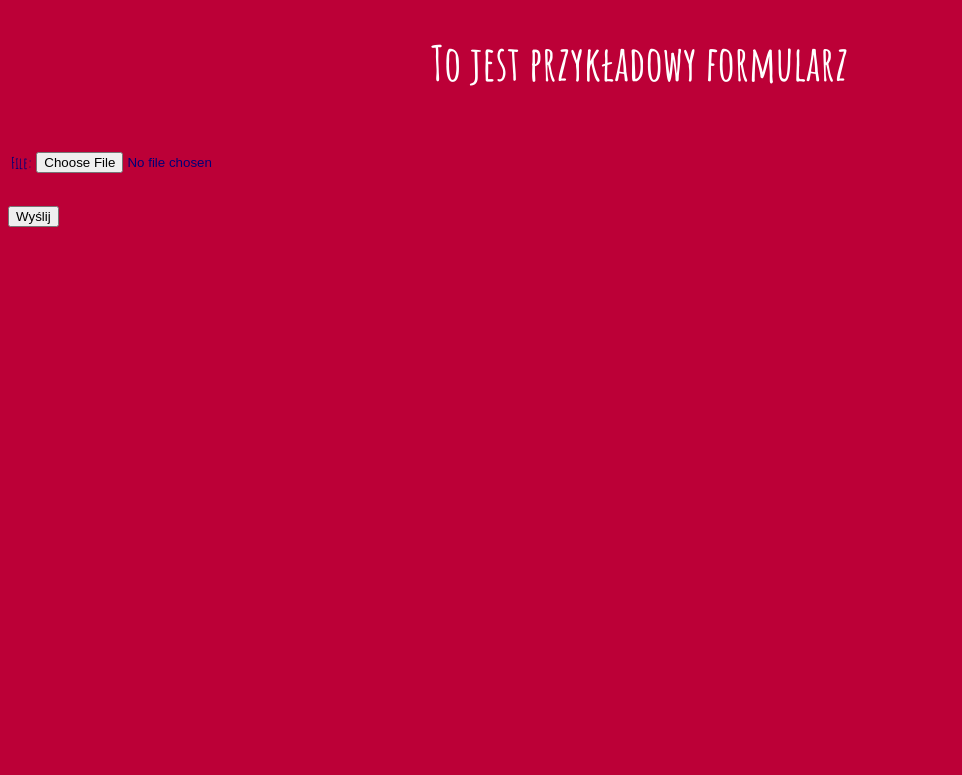
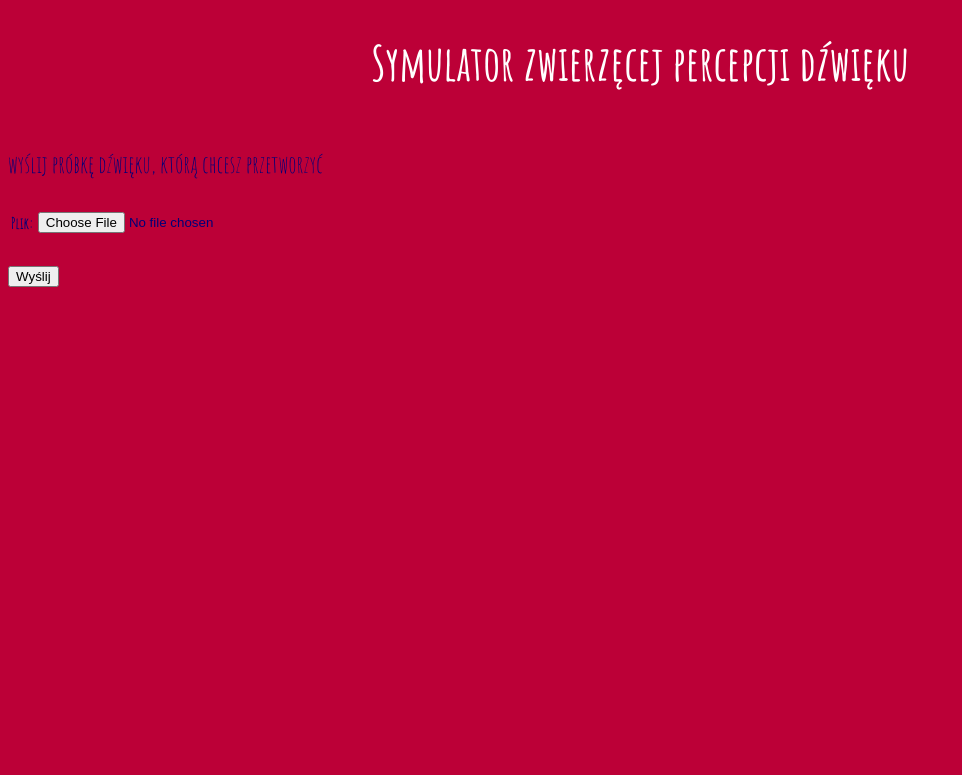
Before and after one commit to moszeusz/thesis, a Django app: page / in a window 1280 px wide. Shown: the top 775 px of the page, without its empty margins (0-962 px from the left). Run offline with Django 3.2, Linux system fonts and the light colour scheme.

Commit message:
final version

```diff
--- a/mainpage/models.py
+++ b/mainpage/models.py
@@ -4,9 +4,11 @@ from django.utils.safestring import mark_safe
 
 
 class UploadFile(models.Model):
-    file = models.FileField(verbose_name=_("file"), upload_to='%d %b %Y/%H:%M')  # "_()" służy do tłumaczenia tekstu
-    # def __str__(self):
-    #     return self.file.name  # + 'modified'
+    # file = models.FileField(verbose_name=_("file"), upload_to='%d %b %Y/%H:%M')
+    file = models.FileField(verbose_name=_("plik"),)  # "_()" sluzy do tlumaczenia tekstu
+
+    def __str__(self):
+        return self.file
 
     def as_photo(self):
         if self.file.url:
--- a/mainpage/templates/mainpage/my_formview.html
+++ b/mainpage/templates/mainpage/my_formview.html
@@ -1,6 +1,6 @@
 <head>
     <meta charset="UTF-8">
-    <title>przetwarzanie audio</title>
+    <title>symulator</title>
 </head>
 
 {% extends "base.html" %}
@@ -8,8 +8,11 @@
 <body>
     {% block 'content' %} <!-- nadpisuje block 'content' z base.html -->
     <h1>
-        To jest przykładowy formularz
+        Symulator zwierzęcej percepcji dźwięku
     </h1>
+    wyślij próbkę dźwięku, którą chcesz przetworzyć
+    <br />
+    <br />
     <form method="post" action='' enctype="multipart/form-data">
         {% csrf_token %}  <!-- Cross Site Request Forgery -->
         <table>
--- a/mainpage/views.py
+++ b/mainpage/views.py
@@ -1,8 +1,6 @@
-import os
-from wsgiref.util import FileWrapper
-from django.http import HttpResponseRedirect, HttpResponse
-from django.shortcuts import render
-from django.views.generic import ListView, FormView, View, TemplateView
+import matlab.engine
+from django.http import HttpResponse, FileResponse
+from django.views.generic import ListView, FormView, View
 from mainpage.forms import UploadFileForm
 
 from .models import UploadFile
@@ -10,12 +8,6 @@ from .models import UploadFile
 
 class UploadFileListView(ListView):
     model = UploadFile
-
-
-def handle_uploaded_file(f):
-    with open('some/file/name.txt', 'wb+') as destination:
-        for chunk in f.chunks():
-            return destination.write(chunk)
 
 
 class UploadFileView(FormView):
@@ -30,53 +22,21 @@ class UploadFileView(FormView):
         # return HttpResponseRedirect(self.get_success_url())
 
 
-# class UploadFileView(FormView):
-#     template_name = 'mainpage/my_formview.html'
-#     form_class = MainForm
-#     success_url = 'files/'
-#
-#     def form_valid(self, form):
-#         upload_file = UploadFile(
-#             file=self.get_form_kwargs().get('files')['file'])
-#         upload_file.save()
-#
-#         return HttpResponseRedirect(self.get_success_url())
-
-
 class DownloadFileView(View):
-    # template_name = 'mainpage/downloadfile.html'
+    template_name = 'mainpage/downloadfile.html'
 
     @staticmethod
     def get(request):
-        filename = '/home/moszeusz/django/simulator/media/sample.mp3'
-        # attachment = FileWrapper(open(path.abspath(filename), 'rb'))
-        # attachment = handle_uploaded_file(request.FILES['/home/moszeusz/django/simulator/media/sample.mp3'])
+        filename_path = '/home/moszeusz/django/simulator/media/' + UploadFile.objects.last().file.name
 
-        # attachment = request.body
-        # response = HttpResponse(attachment, content_type="application/mp3")
+        eng = matlab.engine.start_matlab()
+        eng.cd(r'/home/moszeusz/django/simulator/media', nargout=0)
+        # eng.audio_proc(' ' + filename_path)
+        eng.audio_proc(UploadFile.objects.last().file.name)
+
+        content = FileResponse(open('/home/moszeusz/django/simulator/media/output2.mp3', 'rb'))
+        response = HttpResponse(content, content_type="application/mp3")
         # response['Content-Length'] = os.path.getsize(attachment)
-        # response[
-        #     'Content-Disposition'] = "attachment; filename=%s" % "Visez.mp3"  # nazwa, pod jaką zostanie zapisany plik
-        return HttpResponse(request.read())
-
-# def download_pdf(request):
-# filename = 'whatever_in_absolute_path__or_not.pdf'
-# content = FileWrapper(filename)
-# response = HttpResponse(content, content_type='application/pdf')
-# response['Content-Length'] = os.path.getsize(filename)
-# response['Content-Disposition'] = 'attachment; filename=%s' % 'whatever_name_will_appear_in_download.pdf'
-# return response
-
-# class ExportData(View):
-#     @staticmethod
-#     def get(request, export_format):
-#         if export_format == 'json':
-#             attachment = export_json()
-#             response = HttpResponse(attachment, content_type="application/json")
-#             response['Content-Disposition'] = "attachment; filename=TLEMS_export.json"
-#         else:
-#             attachment = export_xls()
-#             response = HttpResponse(attachment,
-#                                     content_type="application/vnd.openxmlformats-officedocument.spreadsheetml.sheet")
-#             response['Content-Disposition'] = "attachment; filename=TLEMS_export.xlsx"
-#         return response
+        response[
+            'Content-Disposition'] = "attachment; filename=%s" % 'processed_audio.mp3'  # nazwa, pod jaka zostanie zapisany plik
+        return response
--- a/requirements.txt
+++ b/requirements.txt
@@ -1,3 +1,5 @@
-#pip freeze > requirements.txt
+# pip freeze > requirements.txt
 
-Django==1.9.5
+Django==1.11.8
+pytz==2017.3
+matlab==R2016A
--- a/simulator/settings.py
+++ b/simulator/settings.py
@@ -24,7 +24,7 @@ DEBUG = True
 
 # TEMPLATE_DEBUG = True
 
-ALLOWED_HOSTS = ['127.0.0.1']  # '127.0.0.1'
+ALLOWED_HOSTS = ['*']  # '127.0.0.1'
 
 
 # Application definition
@@ -63,6 +63,8 @@ DATABASES = {
     'default': {
         'ENGINE': 'django.db.backends.sqlite3',
         'NAME': os.path.join(BASE_DIR, 'db.sqlite3'),
+        'USER': 'uzytkownik',
+        'PASSWORD': 'haslo',
     }
 }
 
```
Also changed, not shown: simulator/wsgi.py (+1 -14 lines), db.sqlite3 (added), 1 other file.
